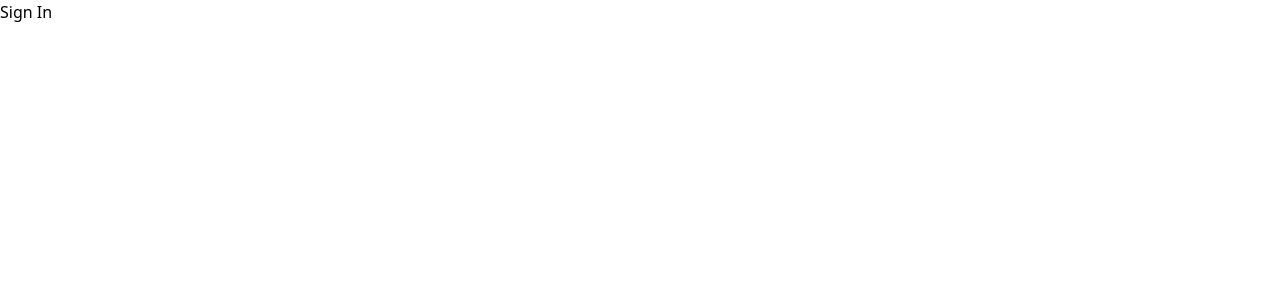
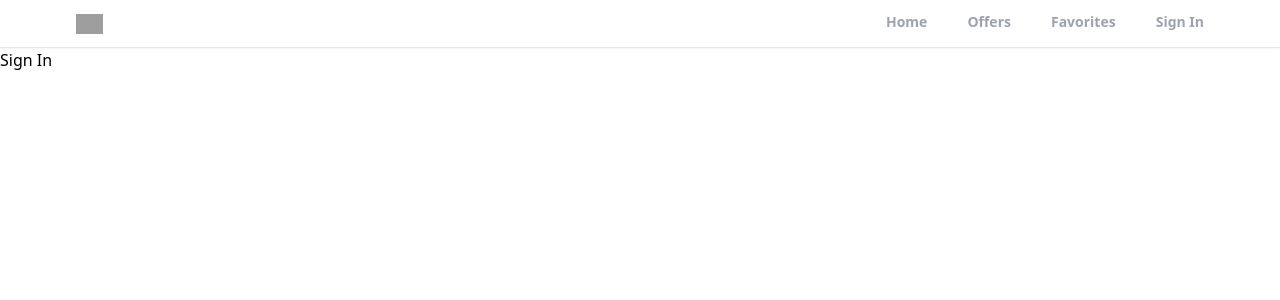
Before and after one commit to Xoliiiii/realtor-clone, a React (Create React App) app: page /sign-in in a window 1280 px wide. Shown: the top 300 px of the page. Built offline with nearby package versions, Linux system fonts and the light colour scheme; grey boxes are pictures that could not be loaded.

Commit message:
Creating a navigation bar

```diff
--- a/src/App.js
+++ b/src/App.js
@@ -6,6 +6,7 @@
 import SignIn from "./pages/SignIn";
 import SignUp from "./pages/SignUp";
 import ForgotPassword from "./pages/ForgotPassword";
+import Header from "./components/Header";
 
 
 function App() {
@@ -13,6 +14,7 @@
     <div className="App">
       <>
         <Router>
+          <Header/>
           <Routes>
               <Route path="/" element={<Home/>}></Route>
               <Route path="/profile" element={<Profile/>}></Route>
--- /dev/null
+++ b/src/components/Header.jsx
@@ -0,0 +1,30 @@
+import React from 'react'
+import {useLocation} from "react-router-dom"
+import {useNavigate} from "react-router-dom"
+export default function Header() {
+const location = useLocation();
+const navigate = useNavigate();
+function pathMathRoute(route){
+  if(route === location.pathname){
+    return true
+  }
+}
+  return (
+    <div className="bg-white border-b shadow-sm sticky top-0 z-50">
+      <header className="flex justify-between items-center px-3 max-w-6xl mx-auto">
+        <div>
+            <img src="https://static.rdc.moveaws.com/rdc-ui/logos/logo-brand.svg" alt="logo" className="h-5 cursor-pointer" onClick={()=> navigate("/")}/>
+        </div>
+        <div>
+            <ul className="flex space-x-10 cursor-pointer">
+                <li className={`py-3 text-sm font-semibold text-gray-400 border-b-[3px] border-b-transparent ${pathMathRoute("/") && "text-black border-b-red-500 "}`} onClick={()=>navigate("/")}>Home</li>
+                <li className={`py-3 text-sm font-semibold text-gray-400 border-b-[3px] border-b-transparent ${pathMathRoute("/offers") && "text-black border-b-red-500 "}`} onClick={()=> navigate("/offers")}>Offers</li>
+                <li className={`py-3 text-sm font-semibold text-gray-400 border-b-[3px] border-b-transparent ${pathMathRoute("/favorites") && "text-black border-b-red-500 "}`} onClick={() => navigate("/favorites")}>Favorites</li>
+                <li className={`py-3 text-sm font-semibold text-gray-400 border-b-[3px] border-b-transparent ${pathMathRoute("/sign-in") && "text-black border-b-red-500 "}`} onClick={() => navigate("/sign-in")}>Sign In</li>
+
+            </ul>
+        </div>
+      </header>
+    </div>
+  )
+}
```
